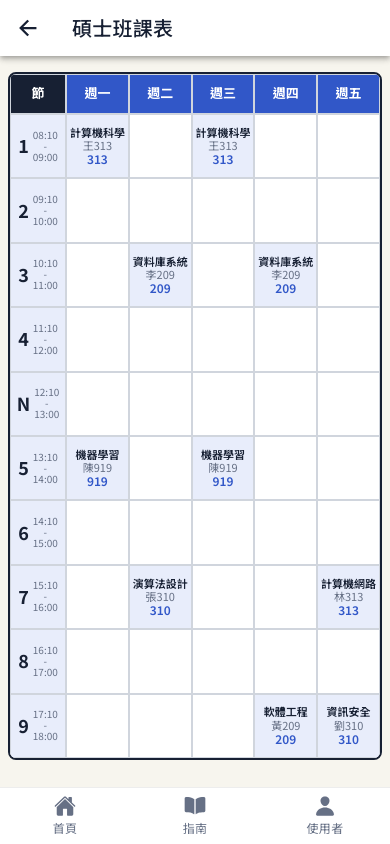
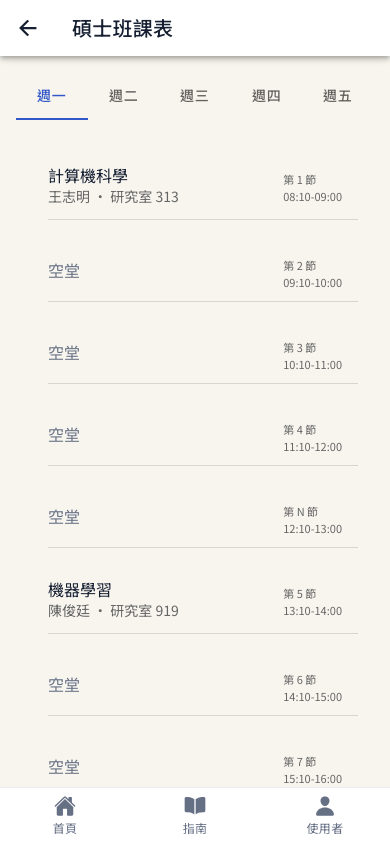
Before and after one commit to NCUIM/NCUIM.github.io, a React (Vite) app: page /timetable in a window 390 px wide. Built offline with nearby package versions, Linux system fonts and the light colour scheme.

Commit message:
fix(ui): improve mobile timetable schedule readability
1. Implement day-switching list view for mobile screens.

2. Provide weekly matrix grid for desktop viewports.

3. Update responsive styling and slot alignments.

```diff
--- a/src/pages/TimetablePage.tsx
+++ b/src/pages/TimetablePage.tsx
@@ -1,215 +1,60 @@
-import {
-  IonPage,
-  IonHeader,
-  IonToolbar,
-  IonTitle,
-  IonBackButton,
-  IonButtons,
-  IonContent,
-} from "@ionic/react";
+import React, { useState } from "react";
+import { IonBackButton, IonButtons, IonContent, IonHeader, IonItem, IonLabel, IonList, IonNote, IonPage, IonSegment, IonSegmentButton, IonTitle, IonToolbar } from "@ionic/react";
 
-interface Course {
-  name: string;
-  teacher: string;
-  room: string;
+interface Course { name: string; teacher: string; room: string; }
+
+const days = ["一", "二", "三", "四", "五"];
+const periods = [
+  { id: "1", time: "08:10-09:00" }, { id: "2", time: "09:10-10:00" }, { id: "3", time: "10:10-11:00" }, { id: "4", time: "11:10-12:00" }, { id: "N", time: "12:10-13:00" }, { id: "5", time: "13:10-14:00" }, { id: "6", time: "14:10-15:00" }, { id: "7", time: "15:10-16:00" }, { id: "8", time: "16:10-17:00" }, { id: "9", time: "17:10-18:00" },
+];
+const timetable: Record<string, Course> = {
+  "1-0": { name: "計算機科學", teacher: "王志明", room: "313" }, "1-2": { name: "計算機科學", teacher: "王志明", room: "313" },
+  "3-1": { name: "資料庫系統", teacher: "李怡萱", room: "209" }, "3-3": { name: "資料庫系統", teacher: "李怡萱", room: "209" },
+  "5-0": { name: "機器學習", teacher: "陳俊廷", room: "919" }, "5-2": { name: "機器學習", teacher: "陳俊廷", room: "919" },
+  "7-1": { name: "演算法設計", teacher: "張文慧", room: "310" }, "7-4": { name: "計算機網路", teacher: "林家豪", room: "313" },
+  "9-3": { name: "軟體工程", teacher: "黃雅琪", room: "209" }, "9-4": { name: "資訊安全", teacher: "劉承恩", room: "310" },
+};
+
+const cellBase: React.CSSProperties = { border: "1px solid var(--ncu-border)", display: "flex", flexDirection: "column", justifyContent: "center", minHeight: 48, overflow: "hidden" };
+
+function CourseCell({ course }: { course?: Course }) {
+  return <div style={{ ...cellBase, alignItems: "center", padding: "3px 4px", textAlign: "center", background: course ? "var(--ncu-primary-light)" : "var(--ncu-surface)" }}>
+    {course && <><strong style={{ fontSize: 11, lineHeight: 1.2 }}>{course.name}</strong><span style={{ fontSize: 9, color: "var(--ncu-muted)" }}>{course.teacher}</span><span style={{ fontSize: 9, color: "var(--ncu-primary)", fontWeight: 700 }}>{course.room}</span></>}
+  </div>;
 }
 
-const days = ["一", "二", "三", "四", "五"];
+export default function TimetablePage() {
+  const [selectedDay, setSelectedDay] = useState("0");
+  const dayIndex = Number(selectedDay);
+  const dailyPeriods = periods.map((period) => ({
+    period,
+    course: timetable[`${period.id}-${dayIndex}`],
+  }));
 
-const allPeriods = [
-  { id: "1", time: "08:10-09:00" },
-  { id: "2", time: "09:10-10:00" },
-  { id: "3", time: "10:10-11:00" },
-  { id: "4", time: "11:10-12:00" },
-  { id: "N", time: "12:10-13:00" },
-  { id: "5", time: "13:10-14:00" },
-  { id: "6", time: "14:10-15:00" },
-  { id: "7", time: "15:10-16:00" },
-  { id: "8", time: "16:10-17:00" },
-  { id: "9", time: "17:10-18:00" },
-  { id: "A", time: "18:10-19:00" },
-  { id: "B", time: "19:10-20:00" },
-  { id: "C", time: "20:10-21:00" },
-  { id: "D", time: "21:10-22:00" },
-  { id: "E", time: "22:10-23:00" },
-];
-
-// Mock graduate-level timetable data
-// Key: "periodId-dayIndex" (dayIndex 0=一,4=五)
-const timetable: Record<string, Course> = {
-  "1-0": { name: "計算機科學", teacher: "王志明", room: "313" },
-  "1-2": { name: "計算機科學", teacher: "王志明", room: "313" },
-  "3-1": { name: "資料庫系統", teacher: "李怡萱", room: "209" },
-  "3-3": { name: "資料庫系統", teacher: "李怡萱", room: "209" },
-  "5-0": { name: "機器學習", teacher: "陳俊廷", room: "919" },
-  "5-2": { name: "機器學習", teacher: "陳俊廷", room: "919" },
-  "7-1": { name: "演算法設計", teacher: "張文慧", room: "310" },
-  "7-4": { name: "計算機網路", teacher: "林家豪", room: "313" },
-  "9-3": { name: "軟體工程", teacher: "黃雅琪", room: "209" },
-  "9-4": { name: "資訊安全", teacher: "劉承恩", room: "310" },
-};
-
-// Show all daytime periods (1–9 + N), drop evening (A–E)
-const periods = allPeriods.filter((p) => p.id !== "A" && p.id !== "B" && p.id !== "C" && p.id !== "D" && p.id !== "E");
-
-function CourseCell({ course }: { course: Course | undefined }) {
-  if (!course)
-    return (
-      <div
-        style={{
-          ...cellBase,
-          background: "var(--ncu-surface)",
-        }}
-      />
-    );
-  return (
-    <div
-      style={{
-        ...cellBase,
-        background: "var(--ncu-primary-light)",
-        padding: "2px 3px",
-        gap: 0,
-        alignItems: "center",
-        textAlign: "center",
-      }}
-    >
-      <div
-        style={{
-          fontSize: 11,
-          fontWeight: 600,
-          lineHeight: 1.2,
-          whiteSpace: "nowrap",
-        }}
-      >
-        {course.name}
-      </div>
-      <div
-        style={{
-          fontSize: 11,
-          color: "var(--ncu-muted)",
-          lineHeight: 1.2,
-        }}
-      >
-        {course.teacher.slice(0, 1)}{course.room}
-      </div>
-      <div
-        style={{
-          fontSize: 12,
-          color: "var(--ncu-primary)",
-          fontWeight: 600,
-          lineHeight: 1.2,
-        }}
-      >
-        {course.room}
-      </div>
-    </div>
-  );
+  return <IonPage>
+    <IonHeader><IonToolbar><IonButtons slot="start"><IonBackButton defaultHref="/" text="" /></IonButtons><IonTitle>碩士班課表</IonTitle></IonToolbar></IonHeader>
+    <IonContent className="ion-padding timetable-content">
+      <section className="timetable-mobile" aria-label="依日課表">
+        <IonSegment value={selectedDay} onIonChange={(event) => setSelectedDay(String(event.detail.value ?? "0"))} scrollable>
+          {days.map((day, index) => <IonSegmentButton key={day} value={String(index)}><IonLabel>週{day}</IonLabel></IonSegmentButton>)}
+        </IonSegment>
+        <IonList className="timetable-course-list" inset>
+          {dailyPeriods.map(({ period, course }) => <IonItem key={period.id}>
+            <IonLabel>{course ? <><h2>{course.name}</h2><p>{course.teacher} · 研究室 {course.room}</p></> : <h2 style={{ color: "var(--ncu-muted)", fontWeight: 400 }}>空堂</h2>}</IonLabel>
+            <IonNote slot="end">第 {period.id} 節<br />{period.time}</IonNote>
+          </IonItem>)}
+        </IonList>
+      </section>
+      <section className="timetable-desktop" aria-label="全週課表">
+        <div style={{ border: "2px solid var(--ncu-ink)", borderRadius: "var(--ncu-radius-md)", overflow: "hidden", display: "grid", gridTemplateColumns: "72px repeat(5, minmax(0, 1fr))" }}>
+          <div style={{ ...cellBase, alignItems: "center", background: "var(--ncu-ink)", color: "#fff", fontWeight: 700 }}>節次</div>
+          {days.map((day) => <div key={day} style={{ ...cellBase, alignItems: "center", background: "var(--ncu-primary)", color: "#fff", fontWeight: 700 }}>週{day}</div>)}
+          {periods.map((period) => <React.Fragment key={period.id}>
+            <div style={{ ...cellBase, alignItems: "center", background: "var(--ncu-primary-light)", fontSize: 13 }}><strong>第 {period.id} 節</strong><span>{period.time}</span></div>
+            {days.map((day, index) => <CourseCell key={`${period.id}-${day}`} course={timetable[`${period.id}-${index}`]} />)}
+          </React.Fragment>)}
+        </div>
+      </section>
+    </IonContent>
+  </IonPage>;
 }
-
-const cellBase: React.CSSProperties = {
-  border: "1px solid var(--ncu-border)",
-  display: "flex",
-  flexDirection: "column",
-  justifyContent: "center",
-  overflow: "hidden",
-};
-
-export default function TimetablePage() {
-  return (
-    <IonPage>
-      <IonHeader>
-        <IonToolbar>
-          <IonButtons slot="start">
-            <IonBackButton defaultHref="/" text="" />
-          </IonButtons>
-          <IonTitle>碩士班課表</IonTitle>
-        </IonToolbar>
-      </IonHeader>
-
-      <IonContent className="ion-padding" style={{ "--padding-start": "8px", "--padding-end": "8px" } as any}>
-        <div
-          style={{
-            overflow: "auto",
-            border: "2px solid var(--ncu-ink)",
-            borderRadius: "var(--ncu-radius-md)",
-          }}
-        >
-          <div
-            style={{
-              display: "grid",
-              gridTemplateColumns: "56px repeat(5, 1fr)",
-              gridTemplateRows: `40px repeat(${periods.length}, 1fr)`,
-              height: "calc(100vh - 160px)",
-            }}
-          >
-            {/* Header row */}
-            <div
-              style={{
-                ...cellBase,
-                minHeight: 40,
-                background: "var(--ncu-ink)",
-                color: "#fff",
-                fontWeight: 700,
-                fontSize: 13,
-                justifyContent: "center",
-                alignItems: "center",
-              }}
-            >
-              節
-            </div>
-            {days.map((d) => (
-              <div
-                key={d}
-                style={{
-                  ...cellBase,
-                  minHeight: 40,
-                  background: "var(--ncu-primary)",
-                  color: "#fff",
-                  fontWeight: 700,
-                  fontSize: 13,
-                  justifyContent: "center",
-                  alignItems: "center",
-                }}
-              >
-                週{d}
-              </div>
-            ))}
-
-            {/* Data rows — only periods with courses */}
-            {periods.map((p) => (
-              <>
-                <div
-                  key={`label-${p.id}`}
-                  style={{
-                    ...cellBase,
-                    background: "var(--ncu-primary-light)",
-                    flexDirection: "column",
-                    alignItems: "center",
-                    justifyContent: "center",
-                    gap: 2,
-                  }}
-                >
-                  <div style={{ display: "flex", alignItems: "center", gap: 4 }}>
-                    <div style={{ fontWeight: 700, fontSize: 18, lineHeight: 1 }}>{p.id}</div>
-                    <div style={{ display: "flex", flexDirection: "column", alignItems: "center", fontSize: 10, color: "var(--ncu-muted)", lineHeight: 1.1 }}>
-                      <span>{p.time.split("-")[0]}</span>
-                      <span>-</span>
-                      <span>{p.time.split("-")[1]}</span>
-                    </div>
-                  </div>
-                </div>
-                {days.map((d, di) => {
-                  const key = `${p.id}-${di}`;
-                  return (
-                    <CourseCell key={`${p.id}-${d}`} course={timetable[key]} />
-                  );
-                })}
-              </>
-            ))}
-          </div>
-        </div>
-
-      </IonContent>
-    </IonPage>
-  );
-}
```
